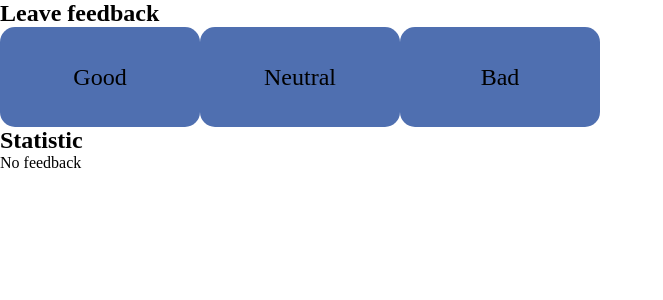
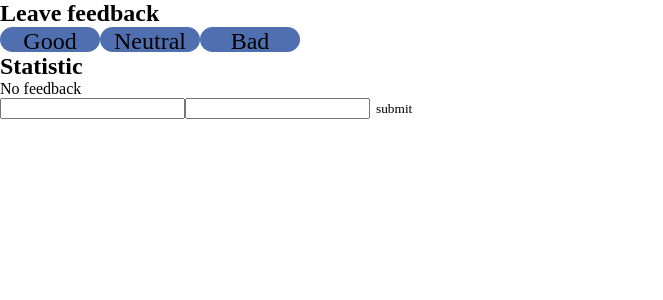
Before and after one commit to BigBlueDraco/goit-react-hw-02-feedback, a React (Create React App) app: page / in a window 1280 px wide. Shown: the top 300 px of the page, without its empty margins (0-663 px from the left). Built offline with nearby package versions, Linux system fonts and the light colour scheme.

Commit message:
add base methods

```diff
--- a/src/components/App.jsx
+++ b/src/components/App.jsx
@@ -1,10 +1,17 @@
 import {Feedback} from "components/Feedback/Feedback"
+import { Phonebook } from "./Phonebook/Phonebook";
+
 export const App = () => {
   return (
-    <Feedback
-    feedbackTitle = "Leave feedback"
-    statisticTitle = "Statistic"
-    feedbackOptions = {["Good", "Neutral", "Bad"]}
-    percentageOptions ={["Good", "Bad"]}/>
+    <>
+      <Feedback
+      feedbackTitle = "Leave feedback"
+      statisticTitle = "Statistic"
+      feedbackOptions = {["Good", "Neutral", "Bad"]}
+      percentageOptions ={["Good", "Bad"]}/>
+
+    <Phonebook/>
+    </>
+
   );
 };
--- a/src/components/Button/Button.jsx
+++ b/src/components/Button/Button.jsx
@@ -5,7 +5,7 @@ import s from "components/Button/button.module.scss"
 export class Button extends Component {
     render(){
         return(
-            <button className={s.button} type="button" onClick={(e) => {this.props.func(e)}}>{this.props.text}</button>
+            <button className={s.button} type={this.props.type&&"button"} onClick={(e) => {this.props.func&&this.props.func(e)}}>{this.props.text}</button>
         )
     }
 }
--- a/src/components/Button/button.module.scss
+++ b/src/components/Button/button.module.scss
@@ -1,6 +1,6 @@
 .button{
-    width: 200px;
-    height: 100px;
+    min-width: 100px;
+    height: 25px;
     background-color: rgb(79, 111, 176);
     border-radius: 15px;
     font-size: 24px;
--- /dev/null
+++ b/src/components/FormAddContacts/FormAddContacts.jsx
@@ -0,0 +1,29 @@
+import { Button } from "components/Button/Button"
+
+
+export const FormAddContacts = ({inputFunc, submitFunc}) => {
+    return(
+        <>
+        <form action="" onSubmit={(e) => submitFunc(e)}>
+            <input
+            onInput={(e) => inputFunc(e)}
+            type="text"
+            name="name"
+            pattern="^[a-zA-Zа-яА-Я]+(([' -][a-zA-Zа-яА-Я ])?[a-zA-Zа-яА-Я]*)*$"
+            title="Name may contain only letters, apostrophe, dash and spaces. For example Adrian, Jacob Mercer, Charles de Batz de Castelmore d'Artagnan"
+            required
+            />
+             <input
+            onInput={(e) => inputFunc(e)}
+            type="text"
+            name="name1"
+            pattern="^[a-zA-Zа-яА-Я]+(([' -][a-zA-Zа-яА-Я ])?[a-zA-Zа-яА-Я]*)*$"
+            title="Name may contain only letters, apostrophe, dash and spaces. For example Adrian, Jacob Mercer, Charles de Batz de Castelmore d'Artagnan"
+            required
+            />
+            <button type="submit">submit</button>
+        </form>
+
+        </>
+    )
+}
--- /dev/null
+++ b/src/components/Phonebook/Phonebook.jsx
@@ -0,0 +1,31 @@
+import { FormAddContacts } from "components/FormAddContacts/FormAddContacts";
+import React from "react";
+
+
+export class Phonebook  extends React.Component{
+
+    state = {
+        contacts: [],
+        name: "",
+    }
+
+    handlerChangeContacts = (e) =>{
+        this.setState( state =>({[e.target.name]: e.target.value}))
+    }
+    onSubmit = (e) => {
+        e.preventDefault();
+        console.log(e.target.elements)
+
+        this.setState( state =>({contacts: state.contacts.push({name: state.name})}))
+    }
+
+
+
+    render(){
+        console.log(this.state)
+        return(
+            <FormAddContacts  inputFunc={this.handlerChangeContacts} submitFunc = {this.onSubmit}/>
+        )
+    }
+
+}
```
Also changed, not shown: src/components/Contacts/Contacts.jsx (added), src/components/Contacts/contacts.module.scss (added), src/components/FormAddContacts/FormAddContacts.module.scss (added), src/components/Phonebook/phonebook.module.scss (added).
